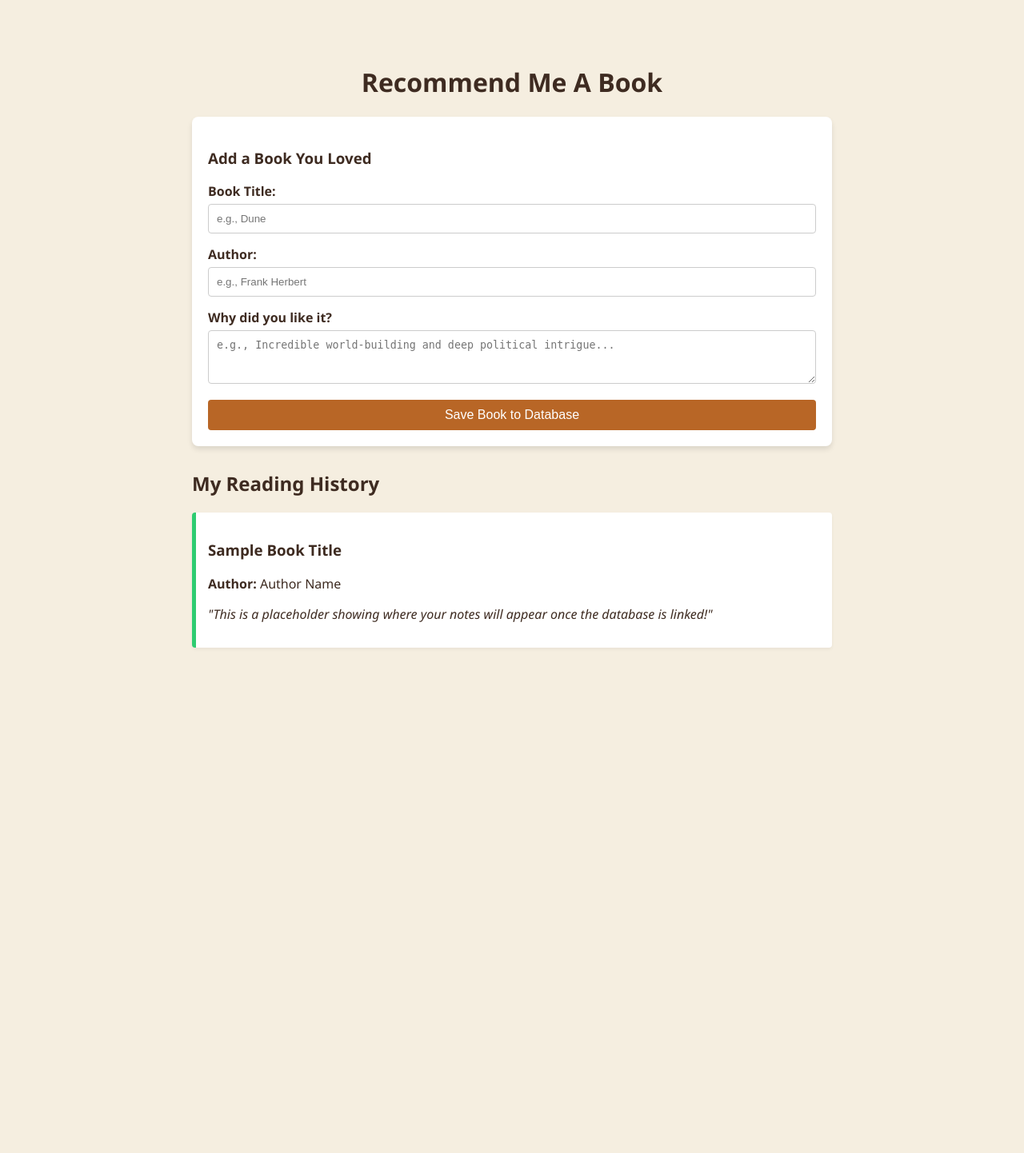
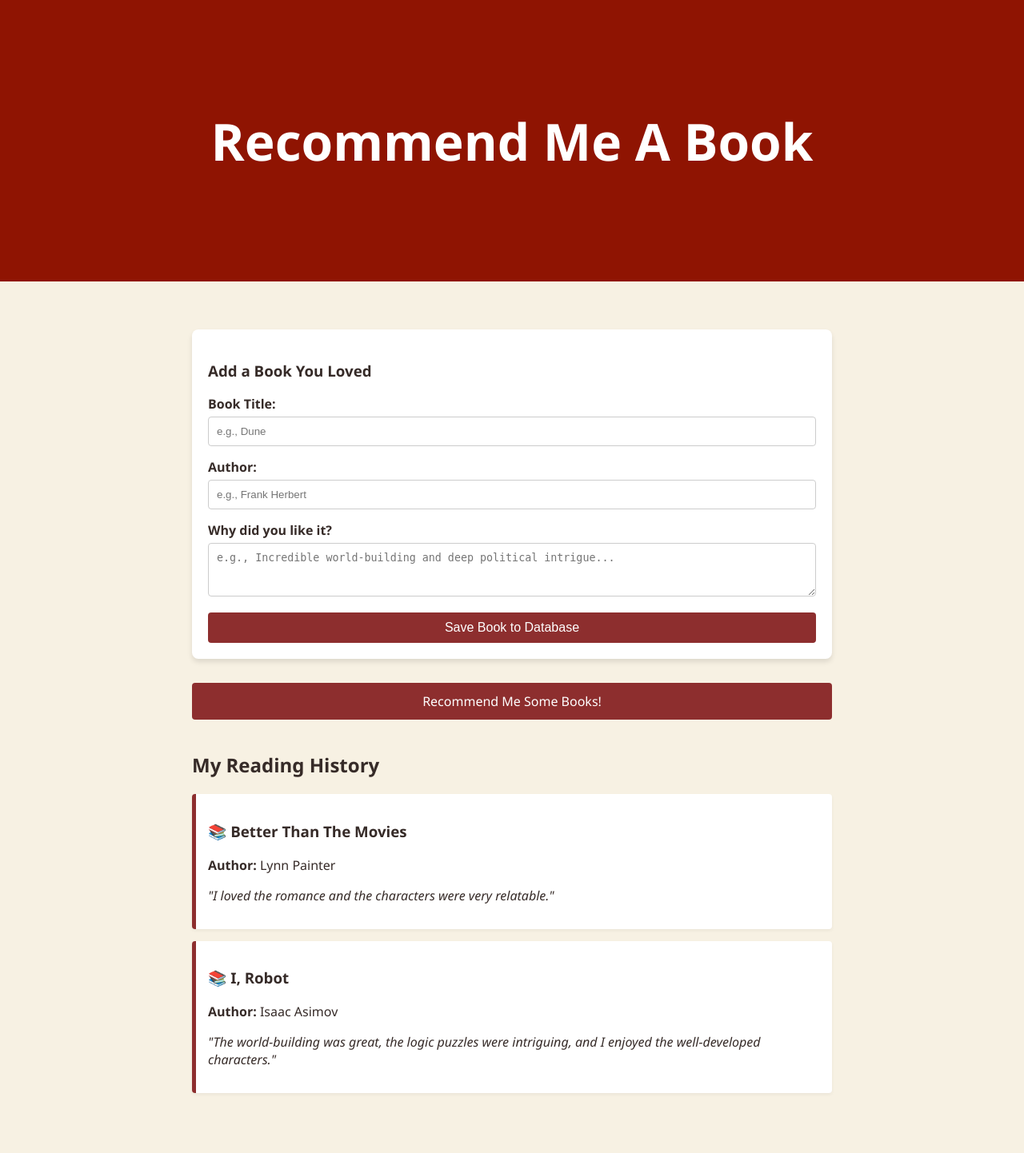
Before and after one commit to 24092bhs/book-recommendation-website, a Flask app: page / in a window 1280 px wide. Shown: the whole page at 80% size. Before the commit the page ends 810 px from the top, so only its background shows below. Run offline with Flask 3, Linux system fonts and the light colour scheme; data comes from the database, SQL or seed files in the repository; both versions use the stored data as it was after the commit.

Commit message:
fixed some formatting changes and some colors!

````diff
--- a/app.py
+++ b/app.py
@@ -1,17 +1,105 @@
-from flask import Flask, render_template, request
-
+import sqlite3
+from flask import Flask, redirect, render_template, request
+from google import genai  # <-- 1. NEW IMPORT
 
 app = Flask(__name__)
 
 
-# home page
-@app.route('/')
-def home():
-    # 1. look through SQL and grab books
-    # 2. send those books to the HTML file
-    return render_template('index.html')
+def get_db_connection():
+    conn = sqlite3.connect("books.db")
+    conn.row_factory = sqlite3.Row
+    return conn
 
 
-# debug section thing
-if __name__ == '__main__':
+def init_db():
+    conn = get_db_connection()
+    conn.execute(
+        """
+        CREATE TABLE IF NOT EXISTS books (
+            id INTEGER PRIMARY KEY AUTOINCREMENT,
+            title TEXT NOT NULL,
+            author TEXT NOT NULL,
+            notes TEXT NOT NULL
+        )
+    """
+    )
+    conn.commit()
+    conn.close()
+
+
+init_db()
+
+
+@app.route("/")
+def home():
+    conn = get_db_connection()
+    all_books = conn.execute("SELECT * FROM books").fetchall()
+    conn.close()
+    return render_template("index.html", books=all_books, recommendations=None)
+
+
+@app.route("/add", methods=["POST"])
+def add_book():
+    input_title = request.form["title"]
+    input_author = request.form["author"]
+    input_notes = request.form["notes"]
+
+    conn = get_db_connection()
+    conn.execute(
+        "INSERT INTO books (title, author, notes) VALUES (?, ?, ?)",
+        (input_title, input_author, input_notes),
+    )
+    conn.commit()
+    conn.close()
+    return redirect("/")
+
+
+# 2. NEW ROUTE: Constructing the Prompt & contacting Gemini
+@app.route("/recommend")
+def recommend_books():
+    conn = get_db_connection()
+    all_books = conn.execute("SELECT * FROM books").fetchall()
+    conn.close()
+
+    # If the user hasn't added any books yet, don't waste an API call
+    if not all_books:
+        return render_template(
+            "index.html",
+            books=[],
+            recommendations="<p>Please add a few books to your history first so I can analyze your taste!</p>",
+        )
+
+    # 3. Constructing the dynamic Master Prompt
+    master_prompt = (
+        "You are an elite literary critic. Based on my reading history and why I liked each book, "
+        "recommend 3 distinct books I should read next. "
+        "Format your output using clean HTML elements like <p>, <strong>, <ul>, and <li> so it integrates seamlessly into a webpage. "
+        "Do NOT wrap your response in markdown code blocks (like ```html), just output the raw HTML markup text.\n\n"
+        "Here is my reading history:\n"
+    )
+
+    for book in all_books:
+        master_prompt += f"- '{book['title']}' by {book['author']}. Why I liked it: {book['notes']}\n"
+
+    # 4. Attempting to call the Gemini API
+    try:
+        # By default, genai.Client() automatically looks for an environment variable named GEMINI_API_KEY
+        client = genai.Client()
+        response = client.models.generate_content(
+            model="gemini-2.5-flash", contents=master_prompt
+        )
+        ai_analysis = response.text
+    except Exception as e:
+        ai_analysis = (
+            f"<p style='color: #e74c3c;'><strong>API Connection Error:</strong> {e}<br>"
+            "Make sure you have obtained a Gemini API Key and set it up in your system environment variables!</p>"
+        )
+
+    # Render the home page, but this time pass the AI suggestions along
+    return render_template(
+        "index.html", books=all_books, recommendations=ai_analysis
+    )
+
+
+if __name__ == "__main__":
     app.run(debug=True)
--- a/static/style.css
+++ b/static/style.css
@@ -1,16 +1,36 @@
 /* needs to be fixed! */
+.hero-image {
+    background-image: url("images/darkred.png");
+    height: 352px;
+    background-position: center;
+    background-repeat: no-repeat;
+    background-size: cover;
+
+    display: flex;
+    justify-content: center;
+    align-items: center;
+}
+
+.hero-text {
+    color: white;
+    font-size: 4rem;
+    text-align: center;
+    margin: 0;
+}
+
 body {
     font-family: 'Segoe UI', Tahoma, Geneva, Verdana, sans-serif;
-    background-color: rgb(245, 238, 224);
-    color: rgb(62, 43, 33);
+    background-color: rgb(247, 241, 227);
+    color: rgb(54, 43, 40);
+    margin: 0;
+}
+
+.page-content {
     max-width: 800px;
     margin: 40px auto;
     padding: 20px;
 }
-h1 {
-    text-align: center;
-    color: rgb(62, 43, 33);
-}
+
 .form-container {
     background: white;
     padding: 20px;
@@ -34,7 +54,7 @@ input[type="text"], textarea {
     box-sizing: border-box;
 }
 button {
-    background-color: rgb(184, 102, 38);
+    background-color: rgb(141, 46, 46);
     color: white;
     border: none;
     padding: 10px 20px;
@@ -44,13 +64,40 @@ button {
     width: 100%;
 }
 button:hover {
-    background-color: rgb(184, 102, 38);
+    background-color: rgb(141, 46, 46);
 }
 .book-card {
     background: white;
     padding: 15px;
-    border-left: 5px solid #2ecc71;
+    border-left: 5px solid rgb(141, 46, 46);
     border-radius: 4px;
     margin-bottom: 15px;
     box-shadow: 0 2px 4px rgba(0,0,0,0.05);
 }
+
+.recommendations-container {
+            background: #e8f4fd;
+            padding: 20px;
+            border-left: 5px solid rgb(190, 143, 83);
+            border-radius: 8px;
+            margin-bottom: 30px;
+            box-shadow: 0 4px 6px rgba(0,0,0,0.05);
+        }
+        .rec-btn {
+            background-color: rgb(141, 46, 46);
+            color: white;
+            border: none;
+            padding: 12px 20px;
+            font-size: 16px;
+            border-radius: 4px;
+            cursor: pointer;
+            width: 100%;
+            text-align: center;
+            text-decoration: none;
+            display: inline-block;
+            box-sizing: border-box;
+            margin-bottom: 20px;
+        }
+        .rec-btn:hover {
+            background-color: rgb(141, 46, 46);
+        }
--- a/templates/index.html
+++ b/templates/index.html
@@ -4,15 +4,15 @@
     <meta charset="UTF-8">
     <meta name="viewport" content="width=device-width, initial-scale=1.0">
     <title>Recommend Me A Book</title>
-</head>
-<body>
     <link rel="stylesheet" href="{{ url_for('static', filename='style.css') }}">
 </head>
 <body>
-
-    <h1>Recommend Me A Book</h1>
-<!-- a container that holds the input boxes -->
-<!-- needs to be reworked so that I know how it works -->
+    <section class="hero-image">
+        <h1 class="hero-text">
+            Recommend Me A Book
+        </h1>
+    </section>
+    <div class="page-content">
         <div class="form-container">
             <h3>Add a Book You Loved</h3>
             <form action="/add" method="POST">
@@ -28,17 +28,32 @@
                     <label for="notes">Why did you like it?</label>
                     <textarea id="notes" name="notes" rows="3" required placeholder="e.g., Incredible world-building and deep political intrigue..."></textarea>
                 </div>
-            <!-- button section to submit everything -->
                 <button type="submit">Save Book to Database</button>
             </form>
         </div>
 
+        {% if recommendations %}
+        <div class="recommendations-container">
+            <h2>Recommend Me My Book!!</h2>
+            <div>
+                {{ recommendations | safe }}
+            </div>
+        </div>
+        {% endif %}
+
+        <a href="/recommend" class="rec-btn">Recommend Me Some Books!</a>
+
         <h2>My Reading History</h2>
         <div id="book-list">
+            {% for book in books %}
                 <div class="book-card">
-            <h3>Sample Book Title</h3>
-            <p><strong>Author:</strong> Author Name</p>
-            <p><em>"This is a placeholder showing where your notes will appear once the database is linked!"</em></p>
+                    <h3>📚 {{ book['title'] }}</h3>
+                    <p><strong>Author:</strong> {{ book['author'] }}</p>
+                    <p><em>"{{ book['notes'] }}"</em></p>
+                </div>
+            {% else %}
+                <p style="text-align: center; color: #7f8c8d;">Your reading list is empty. Add your first book above!</p>
+            {% endfor %}
         </div>
     </div>
 </body>
````
Also changed, not shown: books.db (added), static/images/darkred.png (added). Lines whose indentation alone changed are shown as unchanged.
